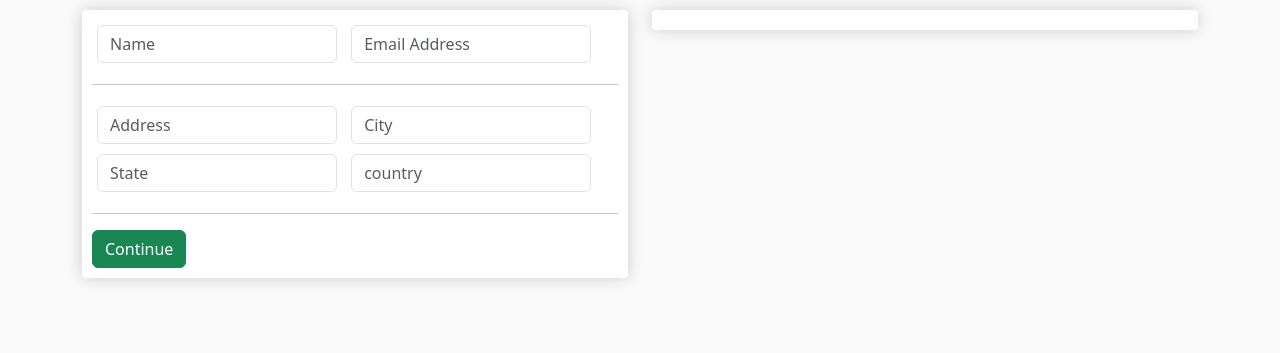
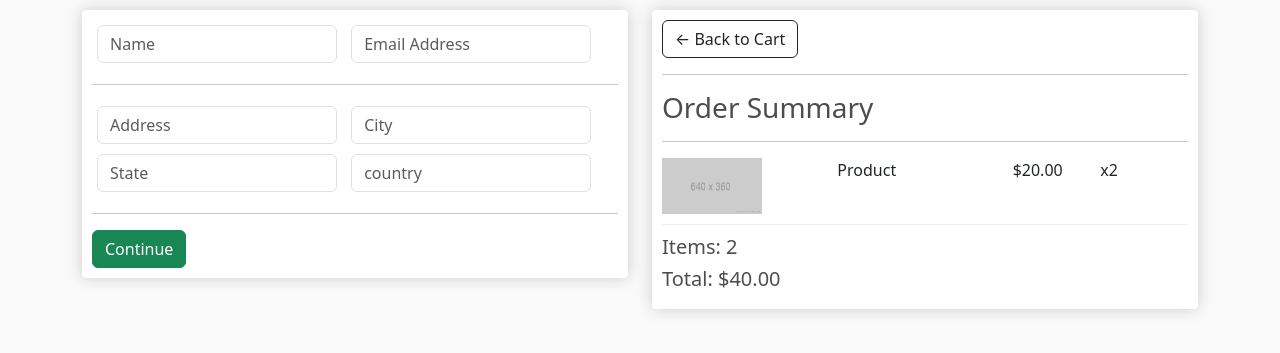
Before and after one commit to AnishOli/gorkhaDeal-In-Django, a Django app: page /checkout/ in a window 1280 px wide. Shown: the part 56-409 px from the top of the page. Run offline with Django 5.2, Linux system fonts and the light colour scheme.

Commit message:
Add order summary template

```diff
--- a/store/templates/store/Checkout.html
+++ b/store/templates/store/Checkout.html
@@ -1,4 +1,5 @@
 {% extends 'store/Main.html'%}
+{% load static %}
 {% block content %}
 <div class="row">
     <div class="col-lg-6">
@@ -35,10 +36,25 @@
             </form>
 
         </div>
-
+         <br>
+     <div class="box-element hidden" id="payment-info">
+        <small>Paypal Options</small>
+    </div>
     </div>
     <div class="col-lg-6">
         <div class="box-element">
+            <a href="{%url 'cart'%}" class="btn btn-outline-dark">&#x2190; Back to Cart</a>
+            <hr>
+            <h3>Order Summary</h3>
+            <hr>
+            <div class="cart-row">
+                <div style="flex: 2;"> <img class="row-image" src="{% static 'images/placeholder.png'%}"></div>
+                <div style="flex: 2;"><p>Product</p></div>
+                <div style="flex: 1;"><p>$20.00</p></div>
+                <div style="flex: 1;"><p>x2</p></div>
+            </div>
+            <h5>Items: 2</h5>
+            <h5>Total: $40.00</h5>
 
         </div>
     </div>
```
